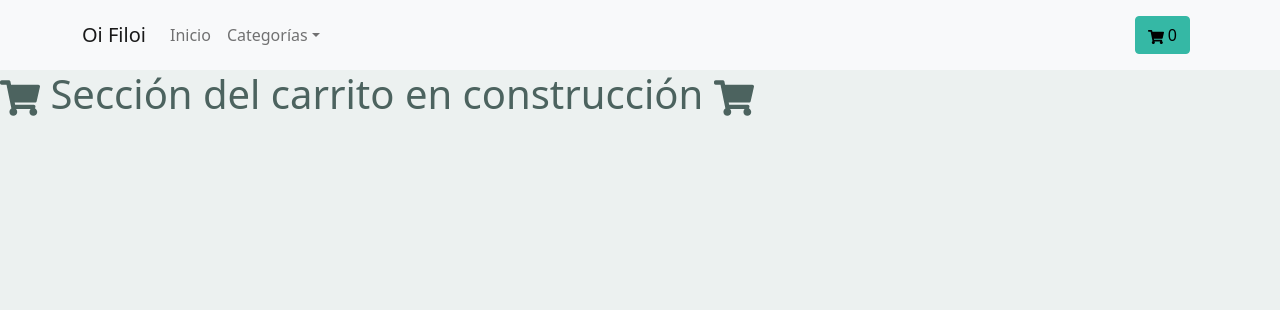
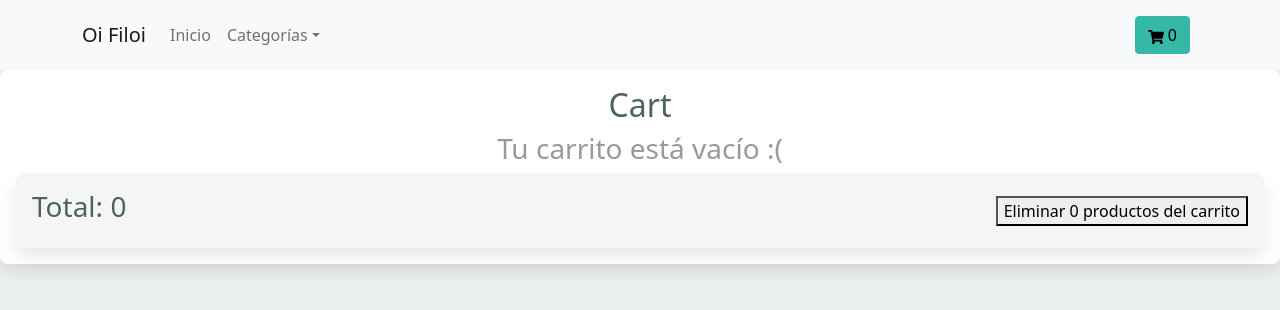
Before and after one commit to CamilaEBF/oi-filoi-ecommerce, a React (Create React App) app: page /cart in a window 1280 px wide. Shown: the top 310 px of the page. Built offline with nearby package versions, Linux system fonts and the light colour scheme; a web font is replaced by a local one.

Commit message:
Feat: cart with context (#11)-blanc-fick
* add cart functionality

* build add CI=false

```diff
--- a/package.json
+++ b/package.json
@@ -18,7 +18,7 @@
   },
   "scripts": {
     "start": "react-scripts start",
-    "build": "react-scripts build",
+    "build": "CI=false && react-scripts build",
     "test": "react-scripts test",
     "eject": "react-scripts eject"
   },
--- a/src/App.jsx
+++ b/src/App.jsx
@@ -6,10 +6,12 @@ import ItemListContainer from "./components/main/ItemListContainer";
 import ItemDetailContainer from "./components/main/ItemDetailContainer";
 import NotFound from "./NotFound";
 import Cart from "./components/cart/Cart";
+import CacheProvider from "./context/CacheProvider";
 
 function App() {
   return (<BrowserRouter>
-    <NavBar/>
+    <CacheProvider>
+      <NavBar />
       <Routes>
         <Route exact path="/" element={<ItemListContainer />} />
         <Route exact path="/category/:categoryId" element={<ItemListContainer />} />
@@ -17,6 +19,7 @@ function App() {
         <Route path="/cart" element={<Cart />} />
         <Route element={<NotFound />} />
       </Routes>
+    </CacheProvider>
   </BrowserRouter>
   );
 }
--- a/src/components/cart/Cart.jsx
+++ b/src/components/cart/Cart.jsx
@@ -1,9 +1,46 @@
-import { FaShoppingCart } from "react-icons/fa";
+import { useContext } from "react";
+import CartItem from "./CartItem";
+import "./Cart.scss";
+import CartContext from "../../context/CartContext";
 
 export default function Cart() {
+    const cartContext = useContext(CartContext);
+
+    const cartItems = cartContext.cart.map(product => (
+        <CartItem
+            key={`cart-item-${product.item.id}`}
+            product={product}
+            removeFromCart={cartContext.removeFromCart}
+        />
+    ));
+
+    const cartEmpty = (
+        <div className="cart-empty">
+            <h3>Tu carrito está vacío :( </h3>
+        </div>
+    );
+
+
+    const cartContent = cartContext.cart.length ? cartItems : cartEmpty;
+
+    const cartTotal = (
+        <div className="cart-total">
+            <h3>Total: {cartContext.total}</h3>
+            <button onClick={cartContext.emptyCart}>Eliminar {cartContext.quantity} productos del carrito</button>
+        </div>
+    );
+
+    const cart = (<div className="cart">
+        <h2>Cart</h2>
+        {cartContent}
+        {cartTotal}
+    </div>
+    );
+
+
     return (
-        <>
-            <h1><FaShoppingCart /> Sección del carrito en construcción <FaShoppingCart /></h1>
-        </>
+        <div className="cart-container">
+            {cart}
+        </div>
     );
 }
--- /dev/null
+++ b/src/components/cart/Cart.scss
@@ -0,0 +1,32 @@
+.cart-empty {
+  display: flex;
+  justify-content: center;
+  align-items: center;
+  height: 100%;
+  font-size: 1.5rem;
+  font-weight: bold;
+  color: #999;
+}
+
+.cart {
+  display: flex;
+  flex-direction: column;
+  align-items: center;
+  width: 100%;
+  height: 100%;
+  padding: 1rem;
+  border-radius: 0.5rem;
+  background: #fff;
+  box-shadow: 0 0.5rem 1rem rgba(0, 0, 0, 0.1);
+}
+
+.cart-total {
+  display: flex;
+  justify-content: space-between;
+  align-items: center;
+  width: 100%;
+  padding: 1rem;
+  border-radius: 0.5rem;
+  background: #f5f5f5;
+  box-shadow: 0 0.5rem 1rem rgba(0, 0, 0, 0.1);
+}
--- /dev/null
+++ b/src/components/cart/CartItem.jsx
@@ -0,0 +1,22 @@
+import React from "react";
+import "./CartItem.scss";
+
+export default function CartItem({ product, removeFromCart }) {
+  return (
+    <div className="cart-item">
+      <div className="cart-item-img">
+        <img src={product.item.image} alt={product.item.name} />
+      </div>
+      <div className="cart-item-info">
+        <h3>{product.item.name}</h3>
+        <p>{product.item.description}</p>
+        <p>${product.item.price}</p>
+        <button onClick={() => removeFromCart(product)}>Eliminar</button>
+      </div>
+      <div>
+        <p>Cantidad: {product.quantity}</p>
+        <p>Subtotal: {product.quantity * product.item.price}</p>
+      </div>
+    </div>
+  );
+}
--- /dev/null
+++ b/src/components/cart/CartItem.scss
@@ -0,0 +1,18 @@
+.cart-item {
+  display: flex;
+  align-items: center;
+  justify-content: space-between;
+  padding: 0.5rem;
+  border-bottom: 1px solid #e6e6e6;
+}
+
+.cart-item-img {
+  width: 5rem;
+  height: 5rem;
+  margin-right: 1rem;
+}
+
+.cart-item-info {
+  display: flex;
+  flex-direction: column;
+}
--- a/src/components/main/Item.jsx
+++ b/src/components/main/Item.jsx
@@ -13,7 +13,7 @@ export default function Item(props) {
             <Card.Img variant="top" src={props.pictureUrl} />
             <Card.Body>
                 <Card.Title>{props.title}</Card.Title>
-                <Button onClick={routeChange} variant="primary" size="sm" block>
+                <Button onClick={routeChange} variant="primary" size="sm" >
                     Ver más ...
                 </Button>
             </Card.Body>
--- a/src/components/main/ItemDetail.jsx
+++ b/src/components/main/ItemDetail.jsx
@@ -1,14 +1,16 @@
-import { useState } from "react";
+import { useContext, useState } from "react";
 import { Button, Card, Row } from "react-bootstrap";
 import ItemCount from "./ItemCount";
 import { useNavigate } from "react-router-dom";
+import CartContext from "../../context/CartContext";
 
 export default function ItemDetail({ item }) {
     let navigate = useNavigate();
     const [count, setCount] = useState(0);
+    const cartContext = useContext(CartContext);
 
     const onAdd = (count) => {
-        console.log(`Se agregó al carrito ${count} del producto.`);
+        cartContext.addToCart({item, quantity: count});
         setCount(count);
     };
 
--- a/src/components/navigation/CartWidget.jsx
+++ b/src/components/navigation/CartWidget.jsx
@@ -1,12 +1,16 @@
+import { useContext } from "react";
 import { Button, Nav } from "react-bootstrap";
 import { FaShoppingCart } from "react-icons/fa";
+import CartContext from "../../context/CartContext";
 
 export default function CartWidget() {
+  const cartContext = useContext(CartContext);
+
   return (
     <Nav.Link href="/cart">
       <Button variant="primary">
         <FaShoppingCart />
-        <span> 0 </span>
+        <span> {cartContext.quantity} </span>
       </Button>
     </Nav.Link>);
 }
--- /dev/null
+++ b/src/context/CacheProvider.jsx
@@ -0,0 +1,40 @@
+import React, { useState } from "react";
+import CartContext from "./CartContext";
+
+export default function CacheProvider({defaultValue = [], children}) {
+    const [cart, setCart] = useState(defaultValue);
+    //cart = <{item, quantity}>[];
+
+    const addToCart = (product) => {
+        let newCart = [...cart];
+        const index = newCart.findIndex(element => element.item.id === product.item.id);
+        if (index === -1) {
+            setCart([...cart, product]);
+        }
+    };
+
+    const removeFromCart = (product) => {
+        setCart(cart.filter(p => p.item.id !== product.item.id));
+    }
+
+    const emptyCart = () => {  setCart([]); };
+
+    const total = cart.reduce((total, product) => total + product.item.price * product.quantity, 0);
+
+    const quantity = cart.reduce((total, product) => total + product.quantity, 0);
+
+    const context = {
+        cart,
+        addToCart,
+        removeFromCart,
+        emptyCart,
+        total,
+        quantity
+    };
+
+    return (
+        <CartContext.Provider value={context}>
+            {children}
+        </CartContext.Provider>
+    );
+}
--- /dev/null
+++ b/src/context/CartContext.jsx
@@ -0,0 +1,12 @@
+import React from "react";
+
+const CartContext = React.createContext({
+    cart: [],
+    addToCart: () => {},
+    removeFromCart: () => {},
+    emptyCart: () => {},
+    total: 0,
+    quantity: 0
+});
+
+export default CartContext;
```
Lines whose indentation alone changed are shown as unchanged.
